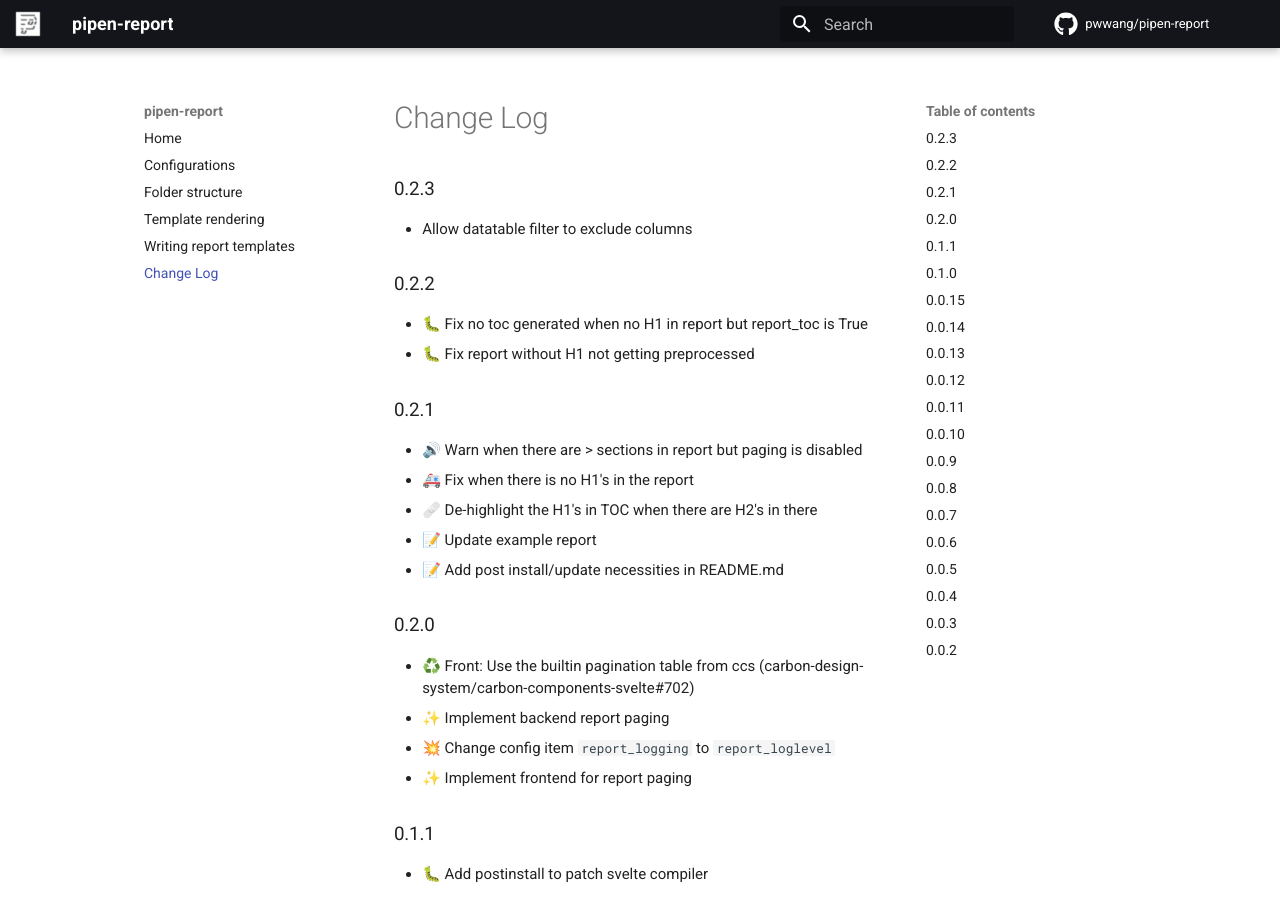
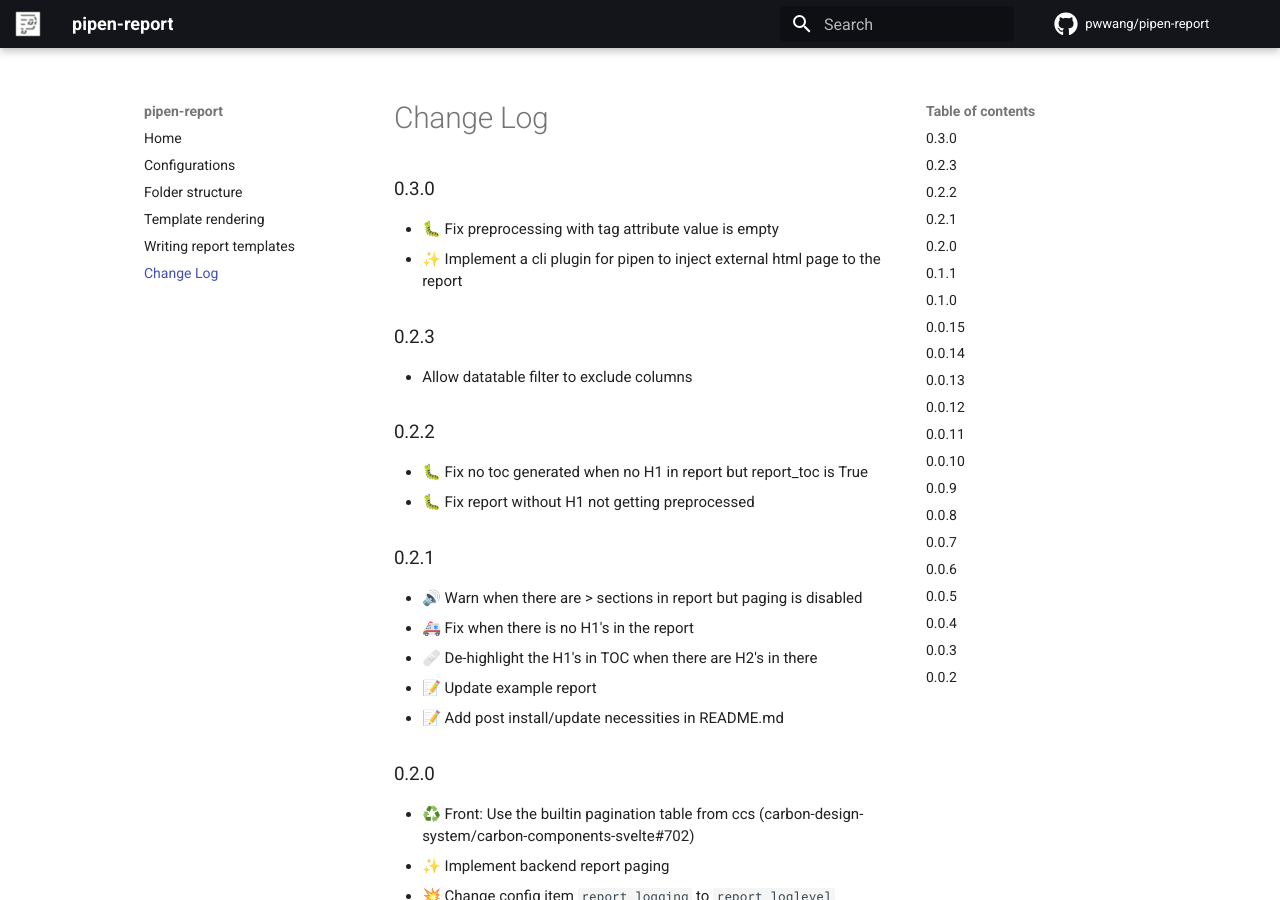
Before and after one commit to pwwang/pipen-report, an MkDocs documentation site: the page built from docs/CHANGELOG.md, in a window 1280 px wide and 900 px high. Built offline with MkDocs 1.6.1 and Material for MkDocs 9.7.7, drawn with Linux system fonts in a browser that asks for light colours; comment, search, counter and statistics services are not loaded.

Commit message:
🔖 0.3.0

```diff
--- a/docs/CHANGELOG.md
+++ b/docs/CHANGELOG.md
@@ -1,3 +1,8 @@
+## 0.3.0
+
+- 🐛 Fix preprocessing with tag attribute value is empty
+- ✨ Implement a cli plugin for pipen to inject external html page to the report
+
 ## 0.2.3
 
 - Allow datatable filter to exclude columns
```
